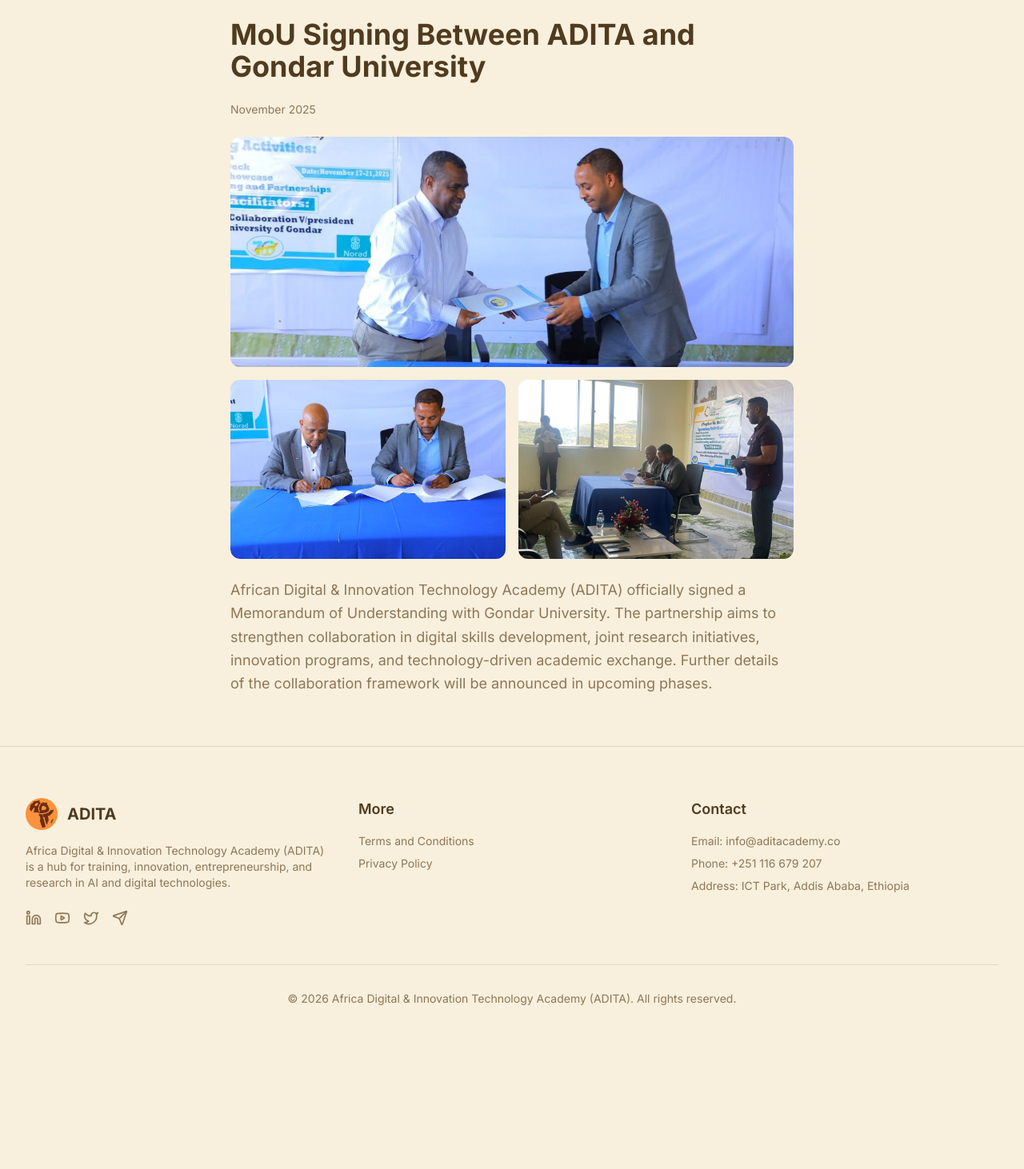
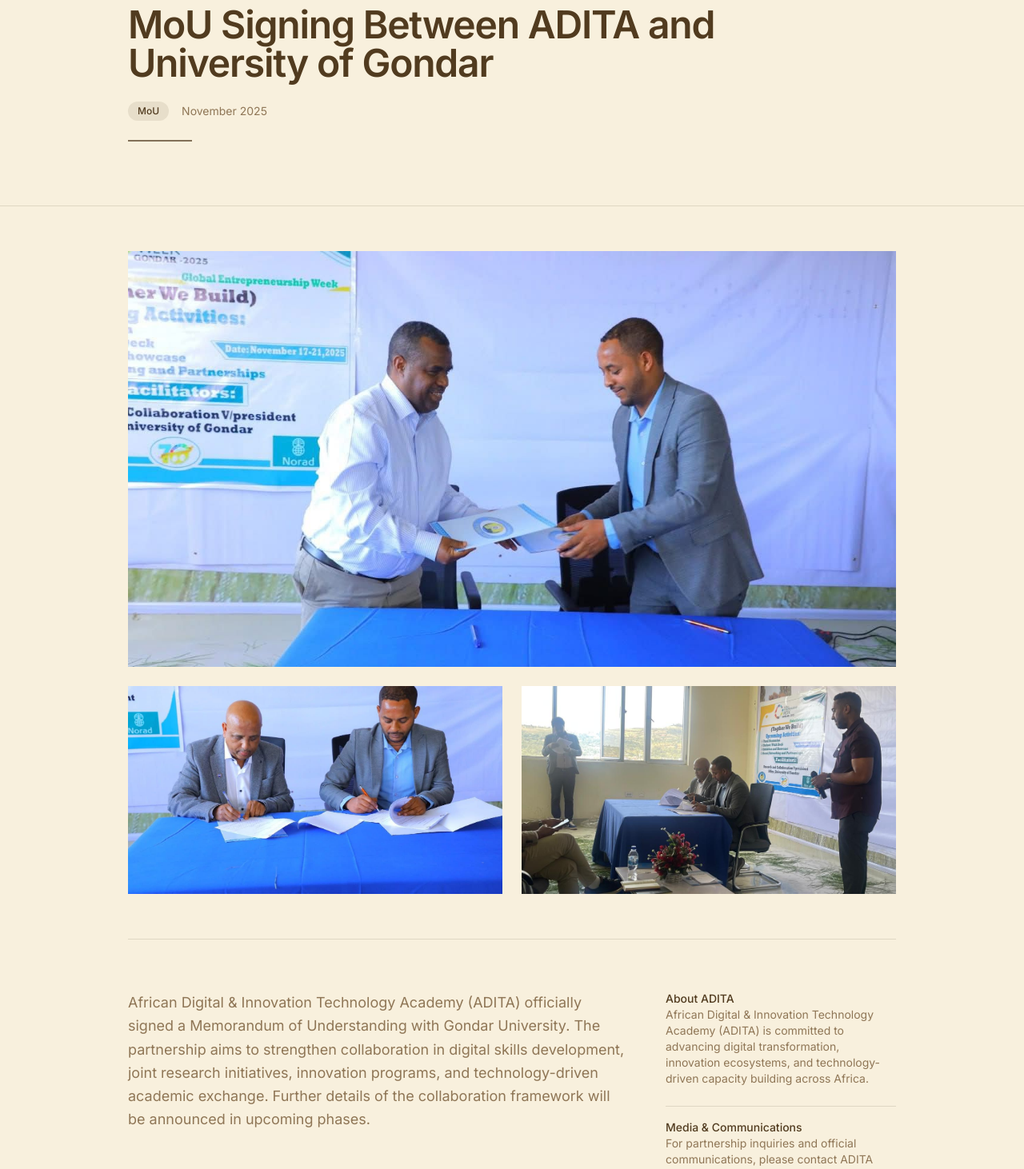
Before and after one commit to Sumeya-H/LMS_ADITA, a Next.js app: page /news/mou-signing-adita-gondar-university in a window 1280 px wide. Shown: the part 202-1664 px from the top of the page at 80% size. Before the commit the page ends 1525 px from the top, so only its background shows below. Built offline with nearby package versions, Linux system fonts and the light colour scheme.

Commit message:
some updates on the news page before approval

```diff
--- a/app/news/[slug]/page.tsx
+++ b/app/news/[slug]/page.tsx
@@ -1,7 +1,7 @@
 import { notFound } from "next/navigation"
 import Image from "next/image"
 import Link from "next/link"
-import { news } from "@/helpers/events"
+import { news } from "@/helpers/news"
 
 interface Props {
     params: {
@@ -23,48 +23,95 @@ export default function NewsDetailPage({ params }: Props) {
     }
 
     return (
-        <div className="container py-16 max-w-3xl">
+        <div className="bg-background">
+            {/* Header Section */}
+            <section className="border-b">
+                <div className="container max-w-5xl py-20">
                     <Link
                         href="/news"
-                className="text-sm text-muted-foreground hover:underline"
+                        className="text-sm text-muted-foreground hover:text-primary transition"
                     >
                         ← Back to News
                     </Link>
 
-            <div className="mt-6 space-y-6">
-                <span className="text-xs px-3 py-1 bg-primary/10 text-primary rounded-full">
+                    <div className="mt-10 space-y-6">
+
+                        <h1 className="text-4xl md:text-5xl font-semibold leading-tight tracking-tight">
+                            {article.title}
+                        </h1>
+
+                        <div className="flex items-center gap-4 text-sm text-muted-foreground">
+                            <span className="px-3 py-1 bg-primary/10 text-primary rounded-full text-xs font-medium">
                                 {article.category}
                             </span>
+                            <span>{article.date}</span>
+                        </div>
+                        <div className="h-[2px] w-20 bg-primary/70 mt-6" />
+                    </div>
+                </div>
+            </section>
 
-                <h1 className="text-4xl font-bold">{article.title}</h1>
-
-                <p className="text-muted-foreground text-sm">
-                    {article.date}
-                </p>
-
-                <div className="relative w-full rounded-xl overflow-hidden">
-                    <div className="grid grid-cols-2 gap-4">
+            {/* Image Section */}
+            <section className="container max-w-5xl py-14">
+                <div className="grid grid-cols-2 gap-6">
                     {article.images.map((img, index) => (
                         <div
                             key={index}
-                                className={`relative rounded-xl overflow-hidden ${index === 0 ? "col-span-2 h-72" : "h-56"
+                            className={`relative overflow-hidden ${index === 0 ? "col-span-2 h-[520px]" : "h-[260px]"
                                 }`}
                         >
                             <Image
                                 src={img}
                                 alt={`${article.title} image ${index + 1}`}
                                 fill
-                                    className="object-cover hover:scale-105 transition duration-300"
+                                className="object-cover"
                             />
                         </div>
                     ))}
                 </div>
+            </section>
+
+            {/* Divider */}
+            <div className="container max-w-5xl">
+                <div className="border-t" />
             </div>
 
-                <div className="text-lg leading-relaxed text-muted-foreground">
+            {/* Article Content */}
+            <section className="container max-w-5xl py-16">
+                <div className="grid md:grid-cols-12 gap-12">
+
+                    {/* Main Content */}
+                    <div className="md:col-span-8 text-[18px] leading-relaxed text-muted-foreground space-y-6">
                         {article.content}
                     </div>
+
+                    {/* Institutional Sidebar */}
+                    <div className="md:col-span-4 text-sm text-muted-foreground space-y-6">
+                        <div>
+                            <p className="font-medium text-foreground">
+                                About ADITA
+                            </p>
+                            <p>
+                                African Digital & Innovation Technology Academy (ADITA)
+                                is committed to advancing digital transformation,
+                                innovation ecosystems, and technology-driven capacity building
+                                across Africa.
+                            </p>
                         </div>
+
+                        <div className="border-t pt-4">
+                            <p className="font-medium text-foreground">
+                                Media & Communications
+                            </p>
+                            <p>
+                                For partnership inquiries and official communications,
+                                please contact ADITA through its formal channels.
+                            </p>
+                        </div>
+                    </div>
+
+                </div>
+            </section>
         </div>
     )
 }
--- a/app/news/page.tsx
+++ b/app/news/page.tsx
@@ -1,12 +1,38 @@
-import { news } from "@/helpers/events"
+import { news } from "@/helpers/news"
+import Link from "next/link"
 import Image from "next/image"
-import Link from "next/link"
 
 export default function NewsPage() {
     return (
-        <div className="container py-16">
-            <h1 className="text-4xl font-bold mb-10">News & Updates</h1>
+        <div className="bg-background">
 
+            {/* Header Section */}
+            <section className="relative border-b bg-muted/30">
+                <div className="container py-24 max-w-5xl">
+
+                    <p className="text-xs uppercase tracking-widest text-muted-foreground">
+                        African Digital & Innovation Technology Academy
+                    </p>
+
+                    <h1 className="mt-6 text-5xl font-semibold tracking-tight">
+                        News & Updates
+                    </h1>
+
+                    <p className="mt-6 text-lg text-muted-foreground max-w-2xl">
+                        Official announcements, strategic partnerships, institutional milestones,
+                        and collaboration updates from ADITA.
+                    </p>
+
+                    {/* Accent Line */}
+                    <div className="mt-8 h-[3px] w-24 bg-primary/70" />
+                </div>
+
+                {/* Decorative background accent */}
+                <div className="absolute right-0 top-0 h-full w-1/3 bg-gradient-to-l from-primary/5 to-transparent pointer-events-none" />
+            </section>
+
+            {/* Cards Section */}
+            <section className="container py-20">
                 <div className="grid md:grid-cols-2 lg:grid-cols-3 gap-8">
                     {news.map((item) => (
                         <Link
@@ -45,6 +71,7 @@ export default function NewsPage() {
                         </Link>
                     ))}
                 </div>
+            </section>
         </div>
     )
 }
--- a/components/latest-news.tsx
+++ b/components/latest-news.tsx
@@ -1,7 +1,7 @@
-import { news } from "@/helpers/events"
 import Image from "next/image"
 import Link from "next/link"
 import { Button } from "@/components/ui/button"
+import { news } from "@/helpers/news"
 
 export default function LatestNews() {
     const featuredNews = news.filter((item) => item.featured)
@@ -13,7 +13,7 @@ export default function LatestNews() {
                 <Button asChild>
                     <Link
                         href="/news"
-                        className="text-primary font-medium hover:underline"
+                        className="text-primary font-medium"
                     >
                         View All
                     </Link>
--- a/helpers/events.ts
+++ b/helpers/news.ts
@@ -12,9 +12,9 @@ export interface NewsType {
 export const news: NewsType[] = [
     {
         slug: "mou-signing-adita-gondar-university",
-        title: "MoU Signing Between ADITA and Gondar University",
+        title: "MoU Signing Between ADITA and University of Gondar",
         summary:
-            "ADITA and Gondar University formalized a strategic partnership to advance digital innovation, research collaboration, and student capacity development.",
+            "ADITA and University of Gondar formalized a strategic partnership to advance digital innovation, research collaboration, and student capacity development.",
         content:
             "African Digital & Innovation Technology Academy (ADITA) officially signed a Memorandum of Understanding with Gondar University. The partnership aims to strengthen collaboration in digital skills development, joint research initiatives, innovation programs, and technology-driven academic exchange. Further details of the collaboration framework will be announced in upcoming phases.",
         date: "November 2025",
@@ -66,7 +66,7 @@ export const news: NewsType[] = [
         summary:
             "ADITA and Addis Ababa Science and Technology University established a partnership to advance research, innovation, and technology education.",
         content:
-            "African Digital & Innovation Technology Academy (ADITA) signed a Memorandum of Understanding with Addis Ababa Science and Technology University (AASTU). The partnership focuses on collaborative research, digital skills training, innovation incubation, and knowledge exchange programs. This agreement reinforces a shared commitment to strengthening science and technology education ecosystems.",
+            "On February 9, 2026, Addis Ababa Science and Technology University AASTU and the African Digital & Innovation Technology Academy (ADITA) signed a Memorandum of Understanding to advance research and digital innovation in Ethiopia. This strategic partnership focuses on technology development and resource sharing to enhance educational offerings and drive impactful projects. Both institutions aim to leverage their collective expertise to foster a robust ecosystem for technological advancement.",
         date: "February 2026",
         category: "MoU",
         images: [
@@ -79,8 +79,7 @@ export const news: NewsType[] = [
         title: "MoU Signing Between ADITA and Wollo University",
         summary:
             "ADITA and Wollo University partnered to promote digital transformation, entrepreneurship, and collaborative academic programs.",
-        content:
-            "African Digital & Innovation Technology Academy (ADITA) entered into a Memorandum of Understanding with Wollo University to strengthen cooperation in digital education, innovation ecosystems, and technology-based entrepreneurship initiatives. The collaboration aims to expand opportunities for students and researchers through joint programs and institutional partnerships.",
+        content: "We are proud to announce the official signing of a Memorandum of Understanding (MoU) between ADITA - African digital innovation and Tech Academy and Wollo University, marking a pivotal step toward bridging the gap between academic excellence and industry-ready tech skills. \nThis collaboration focuses on integrating practical tech training with academic curriculum to ensure students are prepared for the demands of the modern workforce and thrive in today's global digital economy. We look forward to a productive partnership that fosters innovation, supports student growth, and strengthens the technology landscape in Ethiopia and beyond.",
         date: "February 2026",
         category: "MoU",
         images: [
@@ -96,8 +95,8 @@ export const news: NewsType[] = [
         summary:
             "ADITA and Hawassa University formalized a strategic agreement to collaborate on digital innovation, academic research, and capacity building.",
         content:
-            "African Digital & Innovation Technology Academy (ADITA) signed a Memorandum of Understanding with Hawassa University to foster collaboration in digital technology training, innovation research, and institutional capacity development. The agreement aims to create sustainable partnerships that support technological advancement and youth empowerment initiatives.",
-        date: "January 2026",
+            "Bridging the Gap: African Digital Innovation and Tech Academy x Hawassa University!\nWe are thrilled to announce that ADITA and Hawassa University officially signed a Memorandum of Understanding (MoU) today!i\nThis partnership marks a significant step toward aligning academic excellence with industry-leading tech skills. Together, we are committed to empowering the next generation of Ethiopian innovators through specialized training, mentorship, and career opportunities.\nThe future of tech in Africa starts with collaboration.",
+        date: "February 2026",
         category: "MoU",
         images: [
             "/images/news/hawassa_mou.jpeg",
@@ -105,4 +104,17 @@ export const news: NewsType[] = [
             "/images/news/hawassa_mou_2.jpeg",
         ],
     },
+    {
+        slug: "mou-signing-adita-emy-technologies",
+        title: "MoU Signing Between ADITA and EMY Technologies",
+        summary:
+            "ADITA and EMY Technologies established a strategic partnership to advance digital innovation, emerging technologies, and industry-driven training programs.",
+        content:
+            "African Digital & Innovation Technology Academy (ADITA) officially signed a Memorandum of Understanding with EMY Technologies to foster collaboration in emerging technology solutions, professional capacity building, and innovation-focused initiatives. The partnership is aimed at strengthening industry-academia linkage, promoting practical technology applications, and supporting digital transformation efforts. Further joint programs and initiatives will be announced in the coming months.",
+        date: "March 2026",
+        category: "MoU",
+        images: [
+            "/images/news/emy_mou.png",
+        ],
+    }
 ]
```
Also changed, not shown: public/images/news/emy_mou.png (added), public/images/news/emy_mou_2.png (added). Lines whose indentation alone changed are shown as unchanged.
